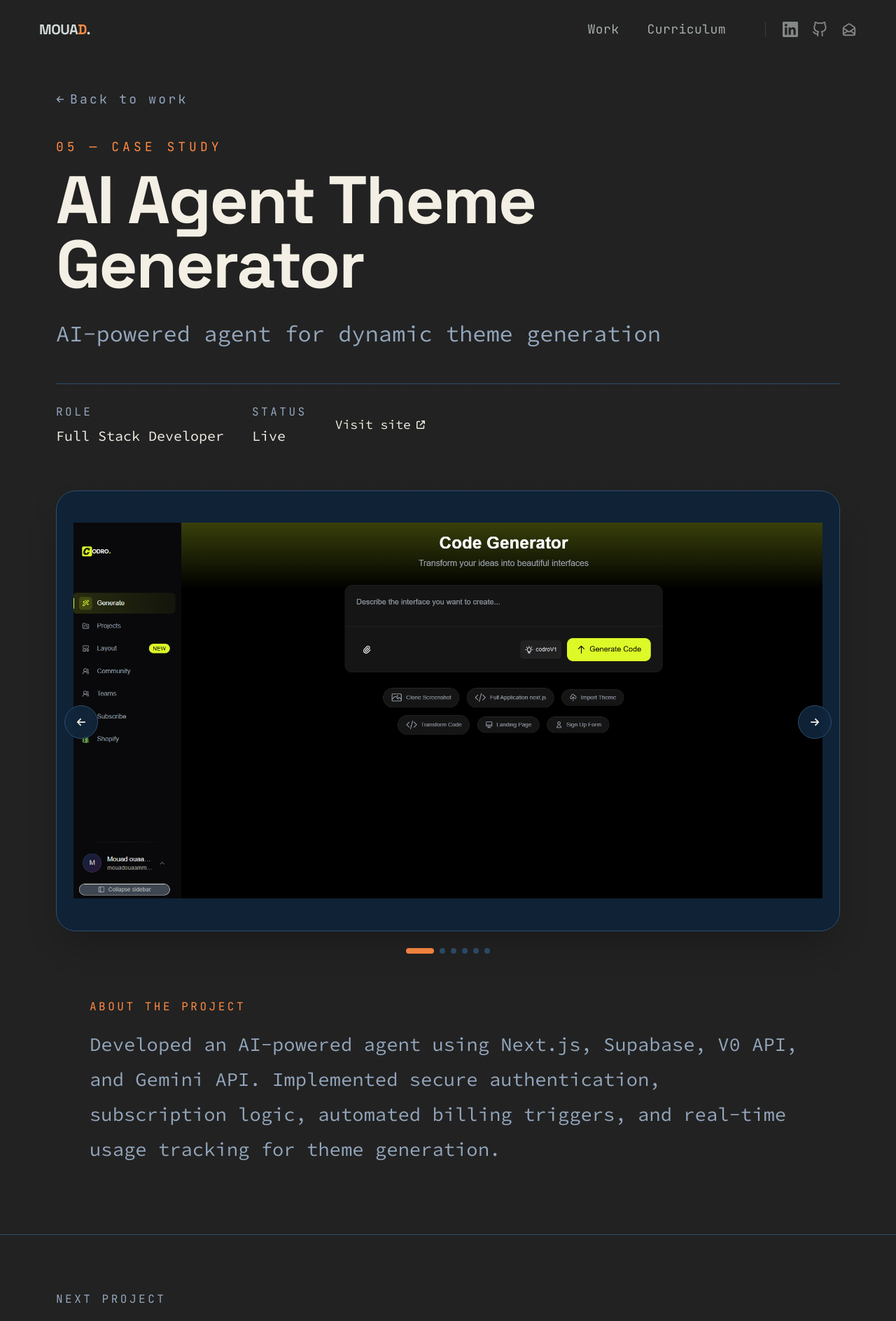
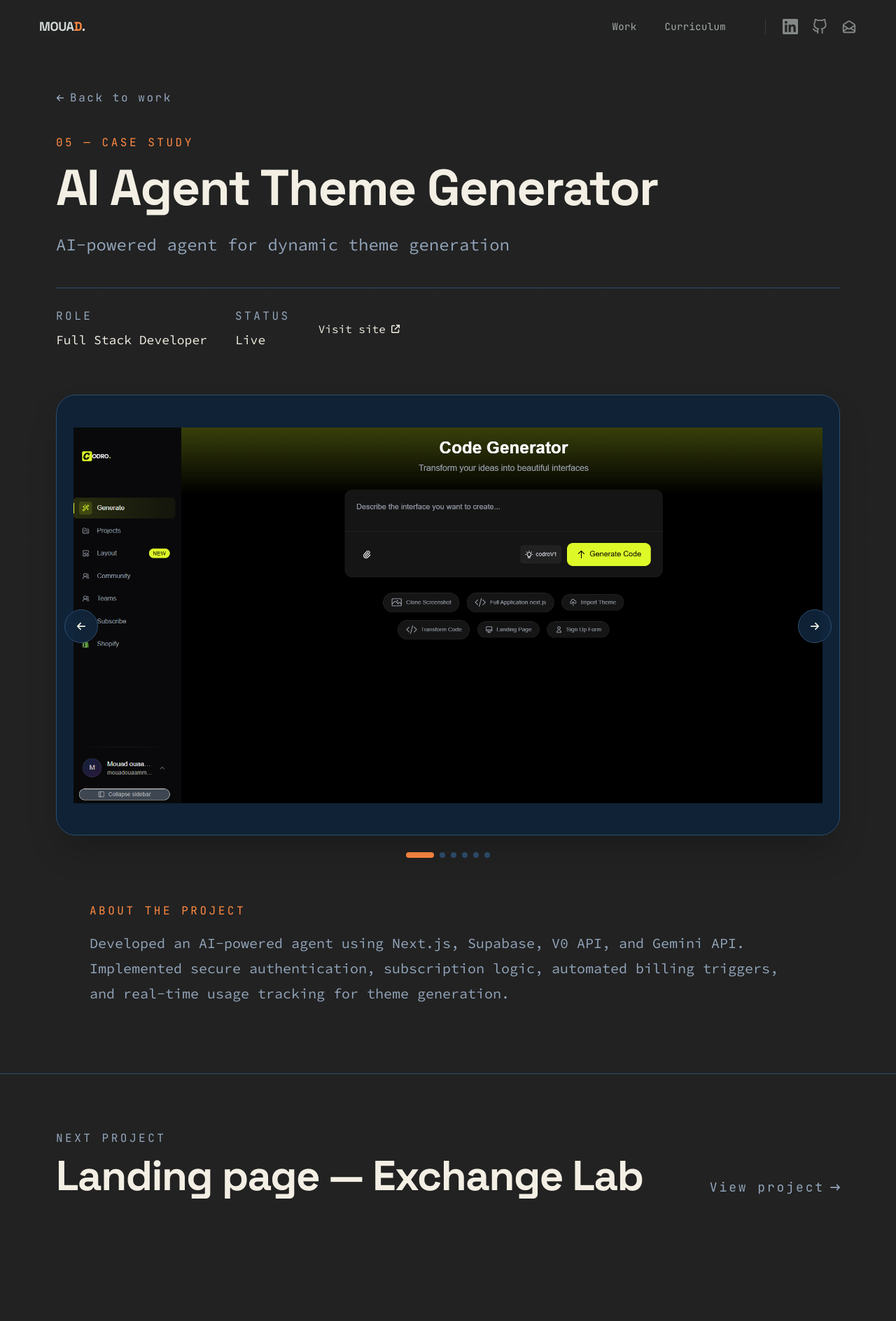
Before and after one commit to mouaammou/junior-portfolio, a Next.js app: page /work/Ai-agent in a window 1280 px wide. Shown: the top 1888 px of the page at 70% size. After the commit the page ends 1791 px from the top, so only its background shows below. Built offline with nearby package versions, Linux system fonts and the light colour scheme.

Commit message:
adjust the text size

```diff
--- a/src/app/(main)/curriculum/page.tsx
+++ b/src/app/(main)/curriculum/page.tsx
@@ -84,7 +84,7 @@ export default function Curriculum() {
         </motion.p>
 
         <motion.h1
-          className="pf-display mt-5 text-6xl font-bold leading-[1.02] tracking-tight sm:text-7xl md:text-8xl lg:text-9xl"
+          className="pf-display mt-5 text-xl font-bold leading-[1.02] tracking-tight sm:text-7xl md:text-7xl lg:text-7xl"
           initial={{ opacity: 0, y: 20 }}
           animate={{ opacity: 1, y: 0 }}
           transition={{ duration: 0.6, delay: 0.1, ease: "easeOut" }}
--- a/src/app/(main)/work/[slug]/page.tsx
+++ b/src/app/(main)/work/[slug]/page.tsx
@@ -51,7 +51,7 @@ export default function WorkPageDetails({ params }: PageProps) {
           >
             <Link
               href="/work"
-              className="pf-mono group inline-flex items-center gap-2 text-base tracking-[0.18em] text-[var(--muted)] transition-colors duration-300 hover:text-[var(--signal)] md:text-lg"
+              className="pf-mono group inline-flex items-center gap-2 text-sm tracking-[0.16em] text-[var(--muted)] transition-colors duration-300 hover:text-[var(--signal)] md:text-base"
             >
               <FaArrowLeft className="h-3 w-3 transition-transform duration-300 group-hover:-translate-x-1" />
               Back to work
@@ -59,7 +59,7 @@ export default function WorkPageDetails({ params }: PageProps) {
           </motion.div>
 
           <motion.p
-            className="pf-mono mt-10 text-base tracking-[0.28em] text-[var(--signal)] md:text-lg"
+            className="pf-mono mt-10 text-sm tracking-[0.22em] text-[var(--signal)] md:text-base"
             initial={{ opacity: 0 }}
             animate={{ opacity: 1 }}
             transition={{ duration: 0.5, delay: 0.1 }}
@@ -68,7 +68,7 @@ export default function WorkPageDetails({ params }: PageProps) {
           </motion.p>
 
           <motion.h1
-            className="pf-display mt-4 text-5xl font-bold leading-[0.96] tracking-tight md:text-7xl lg:text-8xl"
+            className="pf-display mt-4 text-4xl font-bold leading-[1.02] tracking-tight md:text-6xl lg:text-7xl"
             initial={{ opacity: 0, y: 20 }}
             animate={{ opacity: 1, y: 0 }}
             transition={{ duration: 0.6, delay: 0.15, ease: "easeOut" }}
@@ -77,7 +77,7 @@ export default function WorkPageDetails({ params }: PageProps) {
           </motion.h1>
 
           <motion.p
-            className="mt-6 max-w-4xl text-xl leading-[1.85] text-[var(--muted)] md:text-2xl lg:text-[2rem]"
+            className="mt-6 max-w-4xl text-lg leading-[1.75] text-[var(--muted)] md:text-xl lg:text-2xl"
             initial={{ opacity: 0, y: 12 }}
             animate={{ opacity: 1, y: 0 }}
             transition={{ duration: 0.6, delay: 0.25 }}
@@ -93,17 +93,17 @@ export default function WorkPageDetails({ params }: PageProps) {
           >
             <div>
               <p className="pf-mono text-sm tracking-[0.22em] text-[var(--muted)] md:text-base">ROLE</p>
-              <p className="mt-2 text-lg font-medium md:text-xl">{project.role}</p>
+              <p className="mt-2 text-base font-medium md:text-lg">{project.role}</p>
             </div>
             <div>
               <p className="pf-mono text-sm tracking-[0.22em] text-[var(--muted)] md:text-base">STATUS</p>
-              <p className="mt-2 text-lg font-medium md:text-xl">{project.website ? "Live" : "Case study"}</p>
+              <p className="mt-2 text-base font-medium md:text-lg">{project.website ? "Live" : "Case study"}</p>
             </div>
             {project.website && (
               <Link
                 href={project.website}
                 target="_blank"
-                className="group inline-flex items-center gap-2 text-base font-medium text-[var(--ink)] transition-colors duration-300 hover:text-[var(--signal)] md:text-lg"
+                className="group inline-flex items-center gap-2 text-sm font-medium text-[var(--ink)] transition-colors duration-300 hover:text-[var(--signal)] md:text-base"
               >
                 Visit site
                 <FaArrowUpRightFromSquare className="h-3 w-3 transition-transform duration-300 group-hover:-translate-y-0.5 group-hover:translate-x-0.5" />
@@ -130,7 +130,7 @@ export default function WorkPageDetails({ params }: PageProps) {
           transition={{ duration: 0.6, ease: "easeOut" }}
         >
           <p className="pf-mono text-sm tracking-[0.22em] text-[var(--signal)] md:text-base">ABOUT THE PROJECT</p>
-          <p className="mt-4 text-lg leading-[1.85] text-[var(--muted)] md:text-2xl lg:text-[1.7rem]">
+          <p className="mt-4 text-base leading-[1.8] text-[var(--muted)] md:text-lg lg:text-xl">
             {project.description}
           </p>
         </motion.div>
@@ -143,11 +143,11 @@ export default function WorkPageDetails({ params }: PageProps) {
         <div className="mx-auto flex max-w-6xl flex-col items-start justify-between gap-5 md:flex-row md:items-end">
           <div>
             <p className="pf-mono text-sm tracking-[0.22em] text-[var(--muted)] md:text-base">NEXT PROJECT</p>
-            <h2 className="pf-display mt-3 text-4xl font-bold tracking-tight transition-colors duration-300 group-hover:text-[var(--signal)] md:text-6xl lg:text-7xl">
+            <h2 className="pf-display mt-3 text-3xl font-bold tracking-tight transition-colors duration-300 group-hover:text-[var(--signal)] md:text-5xl lg:text-6xl">
               {nextProject.title}
             </h2>
           </div>
-          <span className="pf-mono inline-flex items-center gap-2 text-base tracking-[0.18em] text-[var(--muted)] transition-all duration-300 group-hover:translate-x-1 group-hover:text-[var(--signal)] md:text-lg lg:text-xl">
+          <span className="pf-mono inline-flex items-center gap-2 text-sm tracking-[0.16em] text-[var(--muted)] transition-all duration-300 group-hover:translate-x-1 group-hover:text-[var(--signal)] md:text-base lg:text-lg">
             View project <FaArrowRightLong className="h-3.5 w-3.5" />
           </span>
         </div>
--- a/src/app/page.tsx
+++ b/src/app/page.tsx
@@ -69,14 +69,14 @@ export default function Home() {
               {"// FULL-STACK ENGINEER"}
             </motion.p>
 
-            <h1 className="pf-display text-6xl font-bold leading-[0.98] tracking-tight md:text-8xl">
+            <h1 className="pf-display text-lg font-bold leading-[0.98] tracking-tight md:text-8xl">
               I build things
               <br />
               that work.
             </h1>
 
             <motion.p
-              className="mt-7 max-w-xl text-2xl leading-[1.7] text-[var(--muted)] md:text-[1.6rem]"
+              className="mt-7 max-w-xl text-sm leading-[1.7] text-[var(--muted)] md:text-[1.6rem]"
               initial={{ opacity: 0, y: 12 }}
               animate={{ opacity: 1, y: 0 }}
               transition={{ duration: 0.6, delay: 0.3 }}
@@ -93,7 +93,7 @@ export default function Home() {
             >
               <Link href="/work">
                 <motion.button
-                  className="group flex items-center gap-3 border border-[var(--ink)] bg-[var(--ink)] px-7 py-4 text-xl font-medium text-[var(--bg)]"
+                  className="group flex items-center gap-3 border border-[var(--ink)] bg-[var(--ink)] px-7 py-4 text-lg font-medium text-[var(--bg)]"
                   whileHover={{ x: 4 }}
                   transition={{ type: "spring", stiffness: 300, damping: 20 }}
                 >
@@ -104,7 +104,7 @@ export default function Home() {
 
               <a
                 href="#journey"
-                className="pf-mono text-xl text-[var(--muted)] underline decoration-[var(--line)] underline-offset-4 transition-colors hover:text-[var(--ink)]"
+                className="pf-mono text-lg text-[var(--muted)] underline decoration-[var(--line)] underline-offset-4 transition-colors hover:text-[var(--ink)]"
               >
                 see my path ↓
               </a>
@@ -171,7 +171,7 @@ export default function Home() {
             How I got here.
           </motion.h2>
           <motion.p
-            className="mb-16 max-w-2xl text-lg leading-[1.7] text-[var(--muted)] md:text-xl"
+            className="mb-16 max-w-2xl text-sm leading-[1.7] text-[var(--muted)] md:text-xl"
             initial={{ opacity: 0, y: 12 }}
             whileInView={{ opacity: 1, y: 0 }}
             viewport={{ once: true }}
@@ -222,7 +222,7 @@ export default function Home() {
                     <Link
                       href={node.href}
                       target="_blank"
-                      className="pf-mono group inline-flex items-center gap-1.5 text-lg text-[var(--muted)] transition-colors hover:text-[var(--signal)]"
+                      className="pf-mono group inline-flex items-center gap-1.5 text-sm text-[var(--muted)] transition-colors hover:text-[var(--signal)]"
                     >
                       {node.place}
                       <FaArrowUpRightFromSquare className="h-3 w-3 opacity-0 transition-opacity group-hover:opacity-100" />
@@ -280,7 +280,7 @@ export default function Home() {
                   {node.title}
                 </h3>
 
-                <p className="mt-4 border-l-2 border-[var(--line)] py-0.5 pl-4 text-base leading-[1.8] text-[var(--muted)] md:text-lg">
+                <p className="mt-4 border-l-2 border-[var(--line)] py-0.5 pl-4 text-base leading-[1.8] text-[var(--muted)] md:text-sm">
                   {node.detail}
                 </p>
               </motion.div>
@@ -295,7 +295,7 @@ export default function Home() {
             <h2 className="pf-display text-4xl font-bold tracking-tight md:text-5xl">
               Let&apos;s build something.
             </h2>
-            <p className="mt-4 max-w-xl text-lg leading-[1.8] text-[var(--muted)] md:text-xl">
+            <p className="mt-4 max-w-xl text-sm leading-[1.8] text-[var(--muted)] md:text-xl">
               I’m currently looking for a software engineering opportunity where I can contribute my full-stack experience, learn from experienced people, and keep expanding my skills by building impactful products with a strong team.
               .
             </p>
@@ -304,7 +304,7 @@ export default function Home() {
           <div className="flex flex-col items-start gap-4 md:items-end">
             <Link href="/work">
               <motion.button
-                className="group flex items-center gap-3 border border-[var(--ink)] px-7 py-4 text-base font-medium md:text-lg"
+                className="group flex items-center gap-3 border border-[var(--ink)] px-7 py-4 text-base font-medium md:text-sm"
                 whileHover={{ x: 4 }}
                 transition={{ type: "spring", stiffness: 300, damping: 20 }}
               >
--- a/src/components/layout/navbar.tsx
+++ b/src/components/layout/navbar.tsx
@@ -57,7 +57,7 @@ export default function Navbar() {
       >
         <Link
           href="/"
-          className="nav-display text-xl font-bold uppercase tracking-tight text-foreground"
+          className="nav-display text-lg font-bold uppercase tracking-tight text-foreground"
           onClick={() => setIsOpen(false)}
         >
           Moua<span className="text-[var(--signal)]">d</span>.
@@ -71,7 +71,7 @@ export default function Navbar() {
               <Link
                 key={label}
                 href={href}
-                className={`nav-mono group relative py-1 text-lg tracking-wide transition-colors duration-300 ${
+                className={`nav-mono group relative py-1 text-sm tracking-wide transition-colors duration-300 ${
                   active ? "text-[var(--signal)]" : "text-foreground/75 hover:text-foreground"
                 }`}
               >
```
